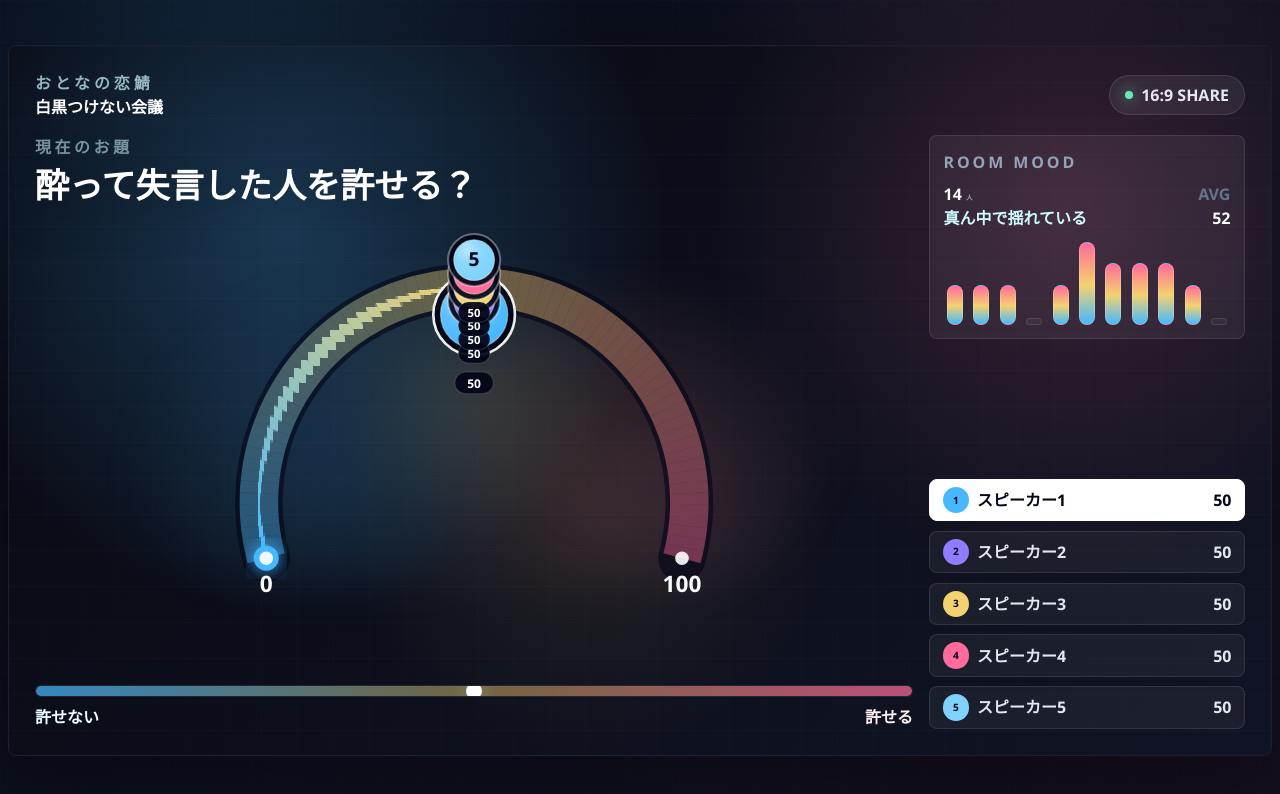
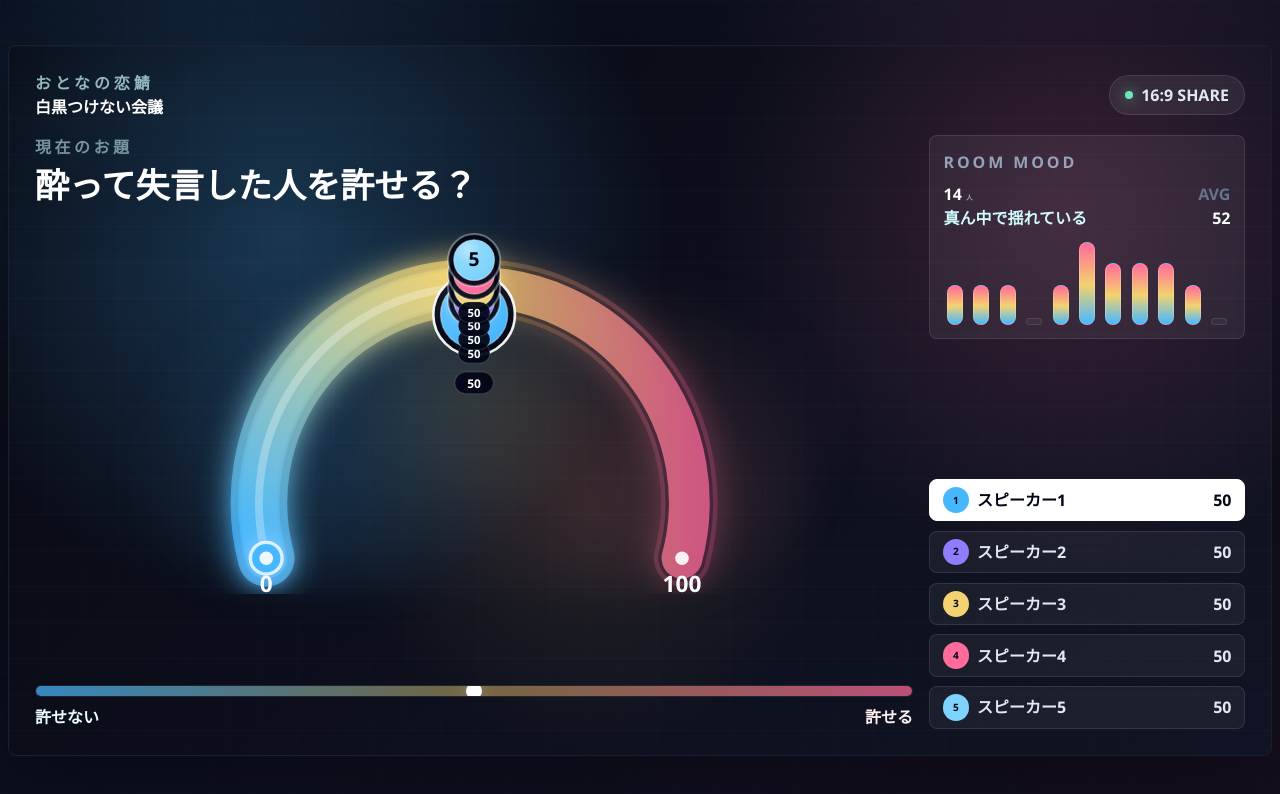
Before and after one commit to ys-matsuda/shirokuro-kaigi, a Next.js app: page /stage in a window 1280 px wide. Shown: the top 794 px of the page. Built offline with nearby package versions, Linux system fonts and the light colour scheme.

Commit message:
checkpoint: v1.012 2026-05-05 22:32:44 - fix arc meter glow and progress color

```diff
--- a/src/components/BroadcastStage.tsx
+++ b/src/components/BroadcastStage.tsx
@@ -32,17 +32,6 @@ const viewBox = {
 
 const geometry: MeterGeometry = appConfig.meter;
 const buckets = Array.from({ length: 11 }, (_, index) => index * 10);
-const arcSegmentCount = 72;
-const arcSegments = Array.from({ length: arcSegmentCount }, (_, index) => {
-  const from = (index / arcSegmentCount) * 100;
-  const to = ((index + 1) / arcSegmentCount) * 100;
-
-  return {
-    from,
-    to,
-    mid: (from + to) / 2,
-  };
-});
 
 function hexToRgb(hex: string) {
   const value = hex.replace("#", "");
@@ -185,13 +174,13 @@ export function BroadcastStage({
   const activeSpeaker = speakers.find((speaker) => speaker.id === activeSpeakerId);
   const activeValue = activeSpeaker?.value ?? 50;
   const visibleSpeakers = speakers.slice(0, appConfig.maxSpeakers);
+  const progressStartPoint = pointOnMeter(0, geometry);
   const activePoint = pointOnMeter(activeValue, geometry);
-  const progressSegments = arcSegments
-    .map((segment) => ({
-      ...segment,
-      to: Math.min(segment.to, activeValue),
-    }))
-    .filter((segment) => segment.from < activeValue);
+  const fullArcPath = arcPathBetweenValues(0, 100, geometry);
+  const progressArcPath =
+    activeValue > 0 ? arcPathBetweenValues(0, activeValue, geometry) : "";
+  const activeProgressColor = meterColorAt(activeValue);
+  const middleProgressOffset = `${Math.min(100, (50 / Math.max(activeValue, 1)) * 100)}%`;
   const counts = buckets.map(
     (bucket) => audienceVotes.filter((vote) => vote.value === bucket).length,
   );
@@ -285,13 +274,63 @@ export function BroadcastStage({
                     className="absolute inset-0 size-full overflow-visible"
                   >
                     <defs>
+                      <linearGradient
+                        id="broadcastBaseGradient"
+                        gradientUnits="userSpaceOnUse"
+                        x1="64"
+                        x2="456"
+                        y1="0"
+                        y2="0"
+                      >
+                        <stop offset="0%" stopColor={appConfig.colors.left} />
+                        <stop offset="50%" stopColor={appConfig.colors.middle} />
+                        <stop offset="100%" stopColor={appConfig.colors.right} />
+                      </linearGradient>
+                      <linearGradient
+                        id="broadcastProgressGradient"
+                        gradientUnits="userSpaceOnUse"
+                        x1={progressStartPoint.x}
+                        x2={activePoint.x}
+                        y1={progressStartPoint.y}
+                        y2={activePoint.y}
+                      >
+                        <stop offset="0%" stopColor={appConfig.colors.left} />
+                        {activeValue > 50 ? (
+                          <stop
+                            offset={middleProgressOffset}
+                            stopColor={appConfig.colors.middle}
+                          />
+                        ) : null}
+                        <stop offset="100%" stopColor={activeProgressColor} />
+                      </linearGradient>
                       <radialGradient id="speakerMarkerSheen" cx="34%" cy="26%" r="72%">
                         <stop offset="0%" stopColor="#ffffff" stopOpacity="0.72" />
                         <stop offset="48%" stopColor="#ffffff" stopOpacity="0.18" />
                         <stop offset="100%" stopColor="#ffffff" stopOpacity="0" />
                       </radialGradient>
-                      <filter id="broadcastMeterGlow" x="-30%" y="-30%" width="160%" height="160%">
-                        <feGaussianBlur stdDeviation="8" result="blur" />
+                      <filter
+                        id="broadcastMeterGlow"
+                        filterUnits="userSpaceOnUse"
+                        x="0"
+                        y="0"
+                        width={viewBox.width}
+                        height={viewBox.height}
+                      >
+                        <feGaussianBlur stdDeviation="9" result="blur" />
+                        <feMerge>
+                          <feMergeNode in="blur" />
+                          <feMergeNode in="SourceGraphic" />
+                        </feMerge>
+                      </filter>
+                      <filter
+                        id="broadcastMeterBloom"
+                        filterUnits="userSpaceOnUse"
+                        x="0"
+                        y="0"
+                        width={viewBox.width}
+                        height={viewBox.height}
+                      >
+                        <feGaussianBlur stdDeviation="14" result="blur" />
                         <feMerge>
                           <feMergeNode in="blur" />
                           <feMergeNode in="SourceGraphic" />
@@ -299,50 +338,86 @@ export function BroadcastStage({
                       </filter>
                     </defs>
                     <path
-                      d={arcPathBetweenValues(0, 100, geometry)}
+                      d={fullArcPath}
                       fill="none"
                       stroke="rgba(2,6,23,0.62)"
                       strokeLinecap="round"
+                      strokeWidth="50"
+                    />
+                    <path
+                      d={fullArcPath}
+                      fill="none"
+                      filter="url(#broadcastMeterBloom)"
+                      stroke="url(#broadcastBaseGradient)"
+                      strokeLinecap="round"
+                      strokeOpacity="0.28"
+                      strokeWidth="50"
+                    />
+                    <path
+                      d={fullArcPath}
+                      fill="none"
+                      stroke="rgba(2,6,23,0.36)"
+                      strokeLinecap="round"
                       strokeWidth="42"
                     />
-                    {arcSegments.map((segment) => (
+                    <path
+                      d={fullArcPath}
+                      fill="none"
+                      stroke="url(#broadcastBaseGradient)"
+                      strokeLinecap="round"
+                      strokeOpacity="0.72"
+                      strokeWidth="36"
+                    />
+                    {activeValue > 0 ? (
                       <path
-                        key={`base-${segment.from}`}
-                        d={arcPathBetweenValues(segment.from, segment.to, geometry)}
+                        d={progressArcPath}
                         fill="none"
-                        stroke={meterColorAt(segment.mid)}
-                        strokeLinecap="butt"
-                        strokeOpacity="0.42"
-                        strokeWidth="34"
+                        filter="url(#broadcastMeterBloom)"
+                        stroke="url(#broadcastProgressGradient)"
+                        strokeLinecap="round"
+                        strokeOpacity="0.62"
+                        strokeWidth="50"
                       />
-                    ))}
-                    {progressSegments.map((segment) => (
+                    ) : null}
+                    {activeValue > 0 ? (
                       <path
-                        key={`progress-${segment.from}`}
-                        d={arcPathBetweenValues(segment.from, segment.to, geometry)}
+                        d={progressArcPath}
                         fill="none"
                         filter="url(#broadcastMeterGlow)"
-                        stroke={meterColorAt((segment.from + segment.to) / 2)}
-                        strokeLinecap="butt"
-                        strokeWidth="22"
+                        stroke="url(#broadcastProgressGradient)"
+                        strokeLinecap="round"
+                        strokeWidth="31"
                       />
-                    ))}
+                    ) : null}
+                    {activeValue > 0 ? (
+                      <path
+                        d={progressArcPath}
+                        fill="none"
+                        stroke="rgba(255,255,255,0.28)"
+                        strokeLinecap="round"
+                        strokeWidth="7"
+                      />
+                    ) : null}
                     {activeValue > 0 ? (
                       <circle
                         cx={pointOnMeter(0, geometry).x}
                         cy={pointOnMeter(0, geometry).y}
-                        r="11"
+                        r="14"
                         fill={meterColorAt(0)}
                         filter="url(#broadcastMeterGlow)"
+                        stroke="rgba(255,255,255,0.78)"
+                        strokeWidth="3"
                       />
                     ) : null}
                     {activeValue > 0 ? (
                       <circle
                         cx={activePoint.x}
                         cy={activePoint.y}
-                        r="11"
+                        r="14"
                         fill={meterColorAt(activeValue)}
                         filter="url(#broadcastMeterGlow)"
+                        stroke="rgba(255,255,255,0.78)"
+                        strokeWidth="3"
                       />
                     ) : null}
                     {[0, 50, 100].map((tick) => {
```
